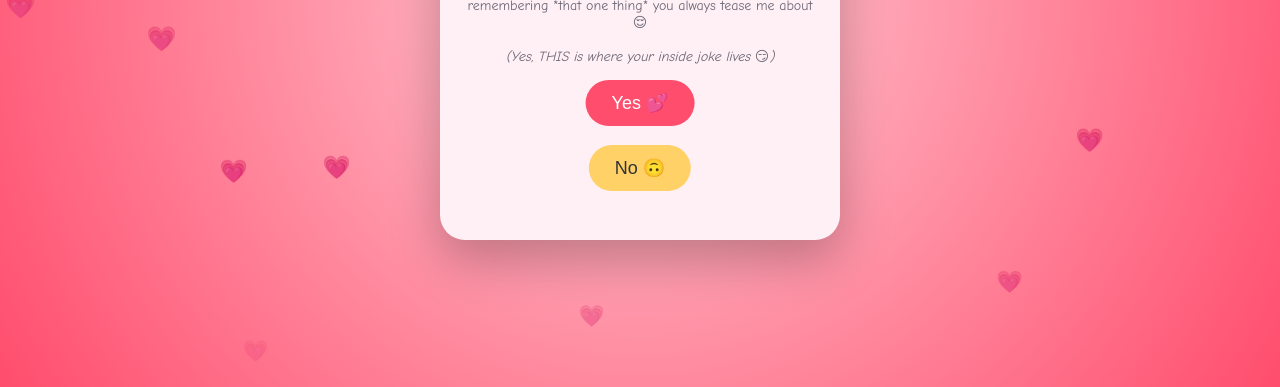
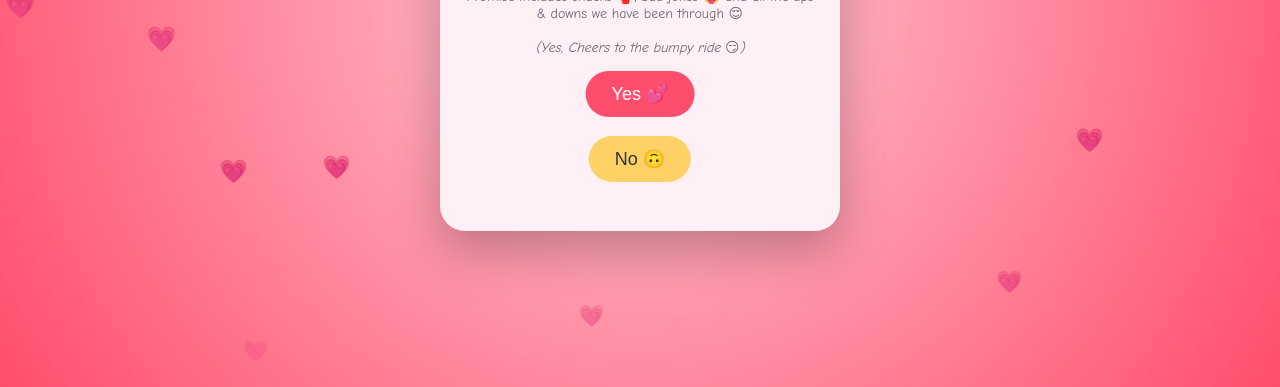
Before and after one commit to UtkalikaP/valentine, a plain HTML site: page index.html in a window 1280 px wide. Shown: the part 413-800 px from the top of the page. Drawn offline with Linux system fonts and the light colour scheme.

Commit message:
Update index.html

```diff
--- a/index.html
+++ b/index.html
@@ -131,9 +131,9 @@
 
   <div class="joke">
     Promise includes snacks 🍟, bad jokes 🤪
-    and remembering *that one thing* you always tease me about 😌
+    and all the ups & downs we have been through 😌
     <br><br>
-    <em>(Yes, THIS is where your inside joke lives 😏)</em>
+    <em>(Yes, Cheers to the bumpy ride 😏)</em>
   </div>
 
   <div class="buttons">
```
